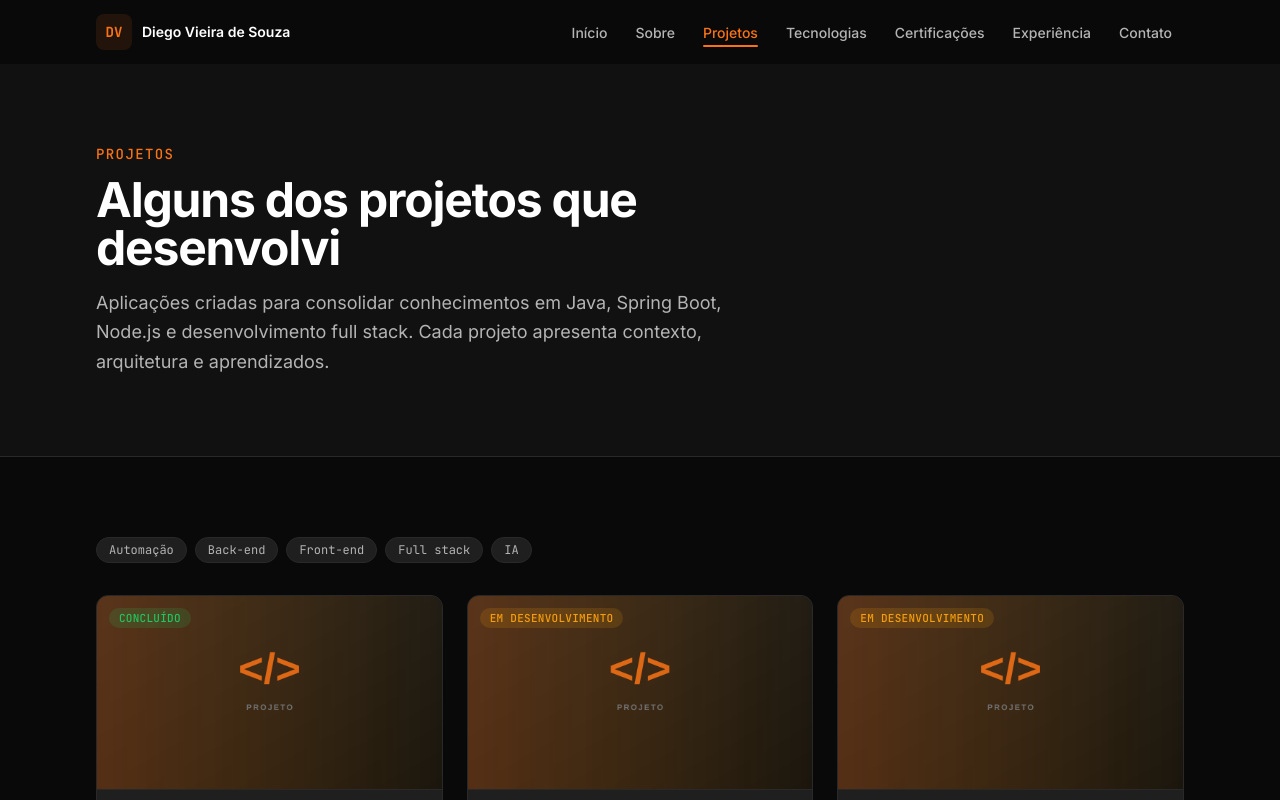
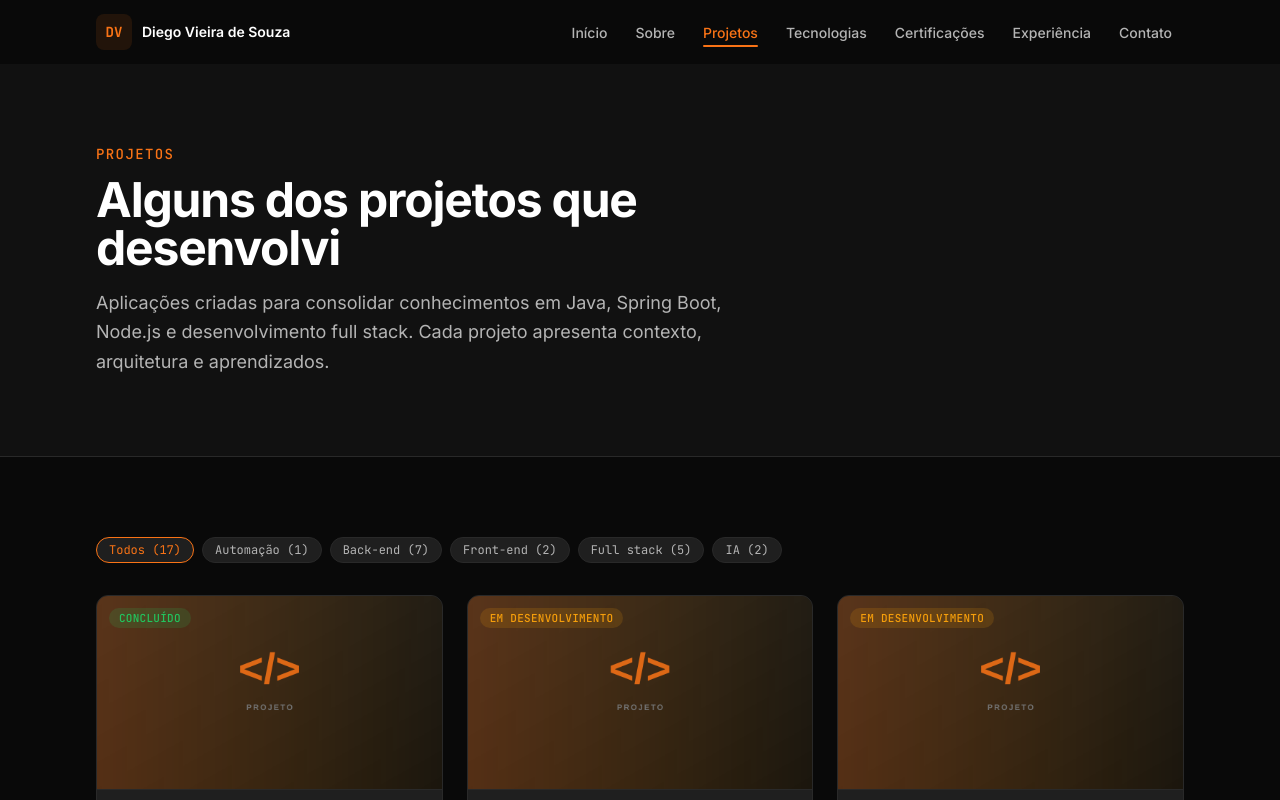
Before and after one commit to diegovieiradv/portfolio-diego-vieira, a Next.js app: page /projetos in a window 1280 px wide. Shown: the top 800 px of the page. Built offline with nearby package versions, Linux system fonts and the light colour scheme.

Commit message:
feat: adicionar filtros por categoria em projetos

```diff
--- a/src/app/projetos/page.tsx
+++ b/src/app/projetos/page.tsx
@@ -1,7 +1,7 @@
 import type { Metadata } from "next";
-import { projects, getProjectCategories } from "@/data/projects";
+import { projects } from "@/data/projects";
 import { Container } from "@/components/ui/Container";
-import { ProjectCard } from "@/components/ui/ProjectCard";
+import { ProjectCatalog } from "@/components/ui/ProjectCatalog";
 
 export const metadata: Metadata = {
   title: "Projetos",
@@ -11,8 +11,6 @@ export const metadata: Metadata = {
 };
 
 export default function ProjetosPage() {
-  const categories = getProjectCategories();
-
   return (
     <>
       <section
@@ -38,22 +36,7 @@ export default function ProjetosPage() {
 
       <div className="py-16 sm:py-20">
         <Container>
-          <ul className="flex flex-wrap gap-2">
-            {categories.map((category) => (
-              <li
-                key={category}
-                className="rounded-full border border-border bg-card px-3 py-1 font-mono text-xs text-secondary"
-              >
-                {category}
-              </li>
-            ))}
-          </ul>
-
-          <div className="mt-8 grid gap-6 sm:grid-cols-2 lg:grid-cols-3">
-            {projects.map((project) => (
-              <ProjectCard key={project.slug} project={project} />
-            ))}
-          </div>
+          <ProjectCatalog projects={projects} />
         </Container>
       </div>
     </>
--- /dev/null
+++ b/src/components/ui/ProjectCatalog.tsx
@@ -0,0 +1,76 @@
+"use client";
+
+import { useMemo, useState } from "react";
+import type { Project } from "@/types/project";
+import { ProjectCard } from "@/components/ui/ProjectCard";
+import { cn } from "@/lib/utils";
+
+type ProjectCatalogProps = {
+  projects: Project[];
+};
+
+const ALL = "Todos";
+
+export function ProjectCatalog({ projects }: ProjectCatalogProps) {
+  const [activeCategory, setActiveCategory] = useState<string>(ALL);
+
+  const categories = useMemo(
+    () => Array.from(new Set(projects.map((project) => project.category))).sort(),
+    [projects]
+  );
+
+  const counts = useMemo(() => {
+    const map = new Map<string, number>();
+    for (const project of projects) {
+      map.set(project.category, (map.get(project.category) ?? 0) + 1);
+    }
+    return map;
+  }, [projects]);
+
+  const visibleProjects =
+    activeCategory === ALL
+      ? projects
+      : projects.filter((project) => project.category === activeCategory);
+
+  const filters = [ALL, ...categories];
+
+  return (
+    <>
+      <div className="flex flex-wrap gap-2">
+        {filters.map((category) => {
+          const isActive = category === activeCategory;
+          const count = category === ALL ? projects.length : (counts.get(category) ?? 0);
+          const label = `${category} (${count})`;
+
+          return (
+            <button
+              key={category}
+              type="button"
+              aria-pressed={isActive}
+              onClick={() => setActiveCategory(category)}
+              className={cn(
+                "cursor-pointer rounded-full border border-border bg-card px-3 py-1 font-mono text-xs transition-colors",
+                isActive
+                  ? "border-primary text-primary"
+                  : "text-secondary hover:border-primary/60 hover:text-primary"
+              )}
+            >
+              {label}
+            </button>
+          );
+        })}
+      </div>
+
+      <p aria-live="polite" className="sr-only">
+        Exibindo {visibleProjects.length} projetos
+        {activeCategory === ALL ? "" : ` na categoria ${activeCategory}`}
+      </p>
+
+      <div className="mt-8 grid gap-6 sm:grid-cols-2 lg:grid-cols-3">
+        {visibleProjects.map((project) => (
+          <ProjectCard key={project.slug} project={project} />
+        ))}
+      </div>
+    </>
+  );
+}
```
